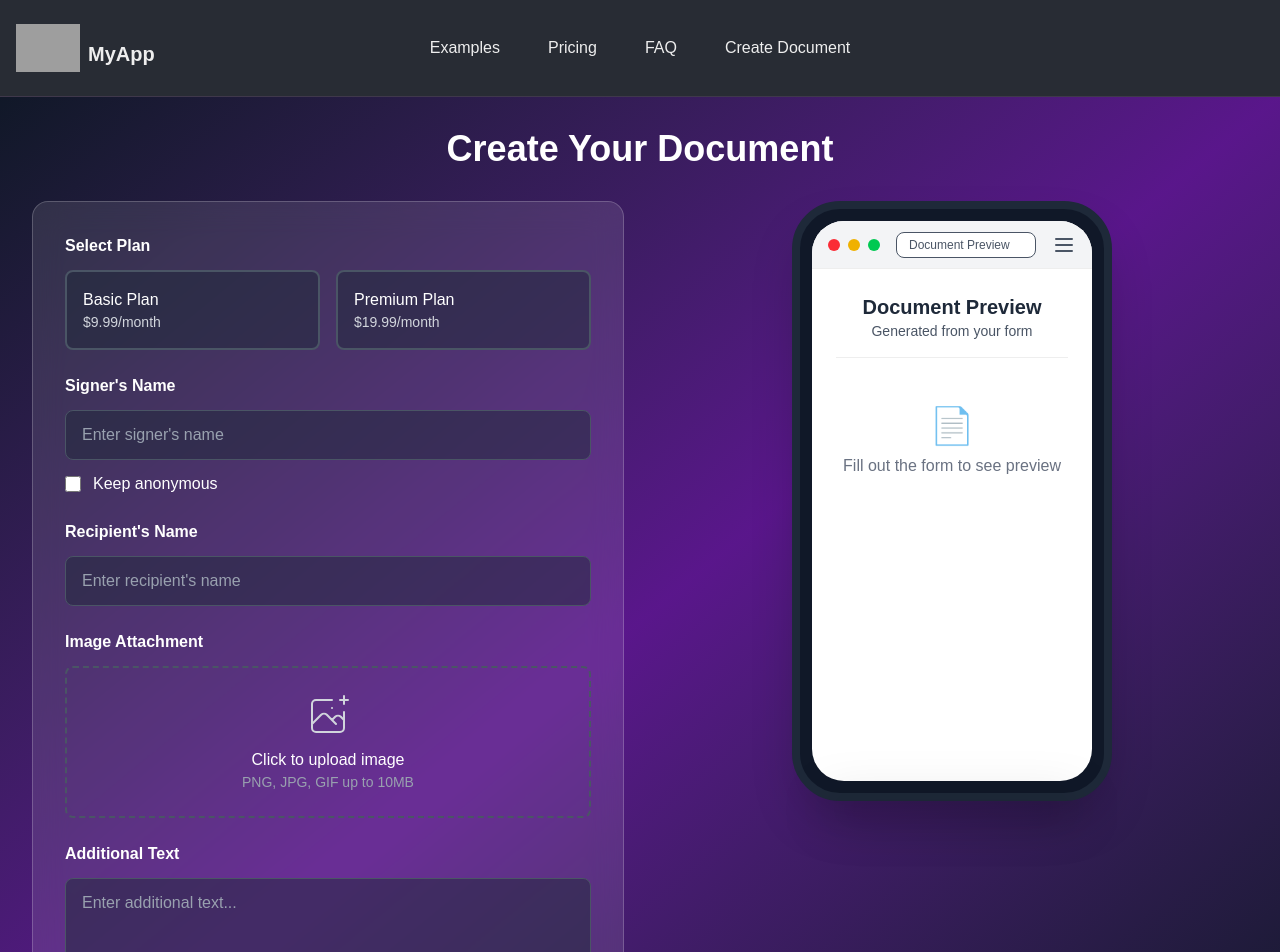
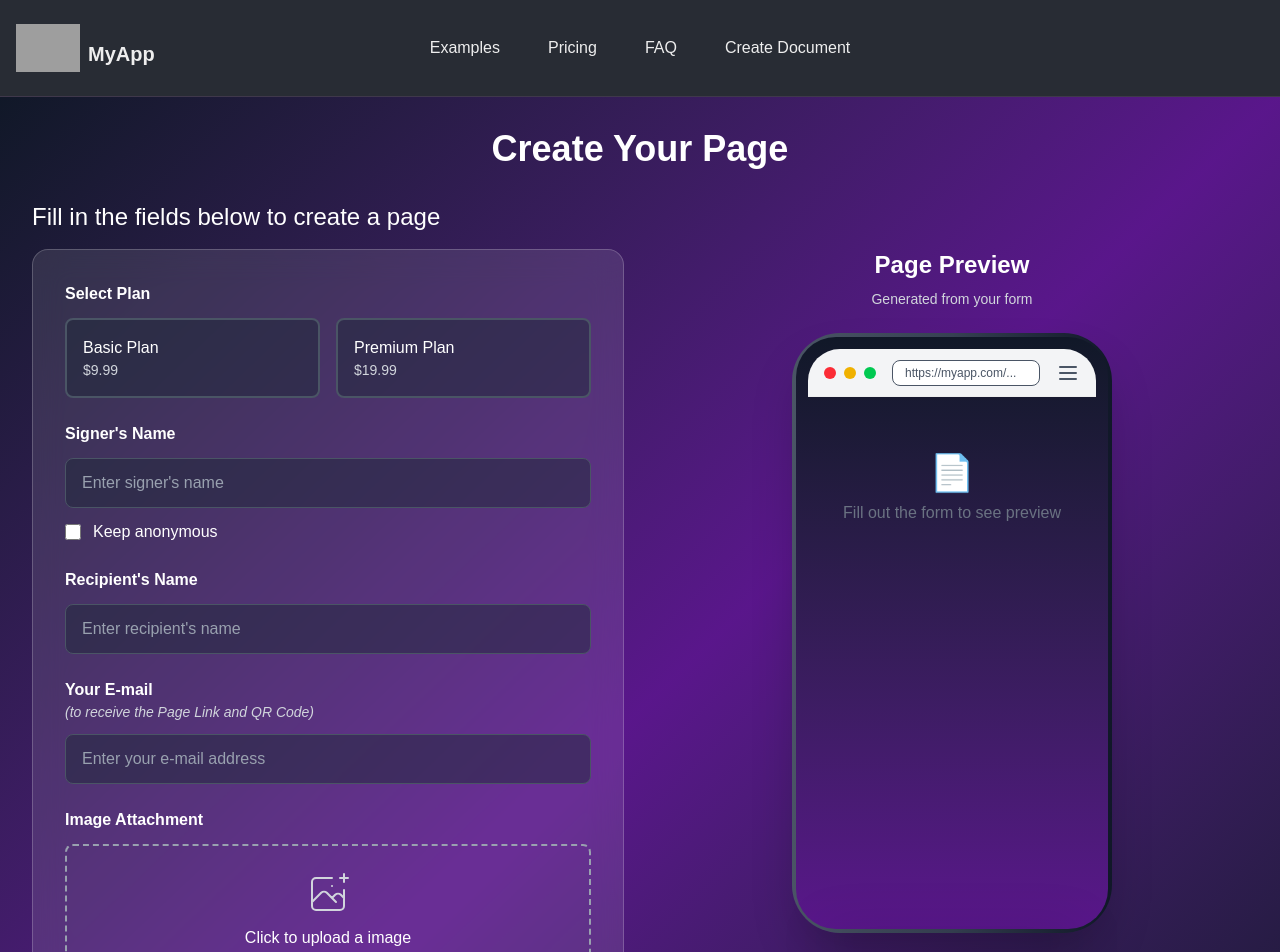
Before and after one commit to cesarcoppolasantos/one-page-template, a Next.js app: page /form in a window 1280 px wide. Shown: the top 952 px of the page. Built offline with nearby package versions, Linux system fonts and the light colour scheme; grey boxes are pictures that could not be loaded.

Commit message:
Added field validations

```diff
--- a/src/app/form/page.tsx
+++ b/src/app/form/page.tsx
@@ -1,22 +1,44 @@
 'use client';
 
 import { useState } from 'react';
+import { useRouter } from 'next/navigation';
 import { FormData } from '@/types';
 
 export default function FormPage() {
+  const router = useRouter();
   const [formData, setFormData] = useState<FormData>({
     plan: '',
     signerName: '',
     isAnonymous: false,
     recipientName: '',
+    email: '',
     image: null,
     text: ''
   });
 
   const [imagePreview, setImagePreview] = useState<string | null>(null);
+  const [errors, setErrors] = useState<{[key: string]: string}>({});
+  const [showImageWarning, setShowImageWarning] = useState(false);
+  const [showMessageWarning, setShowMessageWarning] = useState(false);
 
   const handleInputChange = (field: keyof FormData, value: string | boolean) => {
     setFormData(prev => ({ ...prev, [field]: value }));
+    // Clear error when user starts typing
+    if (errors[field]) {
+      setErrors(prev => ({ ...prev, [field]: '' }));
+    }
+    // Clear signer name error when anonymous is toggled
+    if (field === 'isAnonymous' && errors.signerName) {
+      setErrors(prev => ({ ...prev, signerName: '' }));
+    }
+    // Clear signer name when anonymous is selected
+    if (field === 'isAnonymous' && value === true) {
+      setFormData(prev => ({ ...prev, signerName: '' }));
+    }
+    // Clear content error when text is added or image is attached
+    if ((field === 'text' || field === 'image') && errors.content) {
+      setErrors(prev => ({ ...prev, content: '' }));
+    }
   };
 
   const handleImageChange = (e: React.ChangeEvent<HTMLInputElement>) => {
@@ -28,21 +50,92 @@ export default function FormPage() {
         setImagePreview(e.target?.result as string);
       };
       reader.readAsDataURL(file);
+      // Clear content error when image is attached
+      if (errors.content) {
+        setErrors(prev => ({ ...prev, content: '' }));
       }
+    }
+  };
+
+  const validateForm = () => {
+    const newErrors: {[key: string]: string} = {};
+
+    // Plan validation
+    if (!formData.plan) {
+      newErrors.plan = 'Please select a plan';
+    }
+
+    // Signer name validation (unless anonymous)
+    if (!formData.isAnonymous && !formData.signerName.trim()) {
+      newErrors.signerName = 'Please enter signer name or check anonymous';
+    }
+
+    // Recipient name validation
+    if (!formData.recipientName.trim()) {
+      newErrors.recipientName = 'Please enter recipient name';
+    }
+
+    // Email validation
+    if (!formData.email.trim()) {
+      newErrors.email = 'Please enter your valid e-mail address';
+    } else if (!/^[^\s@]+@[^\s@]+\.[^\s@]+$/.test(formData.email)) {
+      newErrors.email = 'Please enter a valid e-mail address';
+    }
+
+    // Message or image validation
+    if (!formData.text.trim() && !formData.image) {
+      newErrors.content = 'Please write a message or attach an image';
+    }
+
+    setErrors(newErrors);
+    return Object.keys(newErrors).length === 0;
   };
 
   const handleSubmit = (e: React.FormEvent) => {
     e.preventDefault();
+
+    if (!validateForm()) {
+      return;
+    }
+
+    // Check for warnings
+    if (!formData.image && !showImageWarning) {
+      setShowImageWarning(true);
+      return;
+    }
+
+    if (!formData.text.trim() && !showMessageWarning) {
+      setShowMessageWarning(true);
+      return;
+    }
+
+    // If we get here, proceed with submission
     console.log('Form submitted:', formData);
-    // Handle form submission here
+    router.push('/payment');
+  };
+
+  const handleConfirmSubmit = () => {
+    setShowImageWarning(false);
+    setShowMessageWarning(false);
+    console.log('Form submitted:', formData);
+    router.push('/payment');
+  };
+
+  const handleCancelSubmit = () => {
+    setShowImageWarning(false);
+    setShowMessageWarning(false);
   };
 
   return (
     <div className="min-h-screen bg-gradient-to-br from-gray-900 via-purple-900 to-gray-900 p-8">
       <div className="max-w-7xl mx-auto">
         <h1 className="text-4xl font-bold text-white text-center mb-8">
-          Create Your Document
+          Create Your Page
         </h1>
+
+        <h2 className="text-2xl text-white text-left mb-4">
+          Fill in the fields below to create a page
+        </h2>
 
         <div className="grid grid-cols-1 lg:grid-cols-2 gap-8">
           {/* Form Section */}
@@ -69,7 +162,7 @@ export default function FormPage() {
                         : 'border-gray-600 bg-gray-800/50 hover:border-gray-500'
                     }`}>
                       <div className="text-white font-medium">Basic Plan</div>
-                      <div className="text-gray-300 text-sm">$9.99/month</div>
+                      <div className="text-gray-300 text-sm">$9.99</div>
                     </div>
                   </label>
                   <label className="relative cursor-pointer">
@@ -87,10 +180,13 @@ export default function FormPage() {
                         : 'border-gray-600 bg-gray-800/50 hover:border-gray-500'
                     }`}>
                       <div className="text-white font-medium">Premium Plan</div>
-                      <div className="text-gray-300 text-sm">$19.99/month</div>
+                      <div className="text-gray-300 text-sm">$19.99</div>
                     </div>
                   </label>
                 </div>
+                {errors.plan && (
+                  <div className="text-red-400 text-sm mt-2">{errors.plan}</div>
+                )}
               </div>
 
               {/* Signer's Name with Anonymous Toggle */}
@@ -103,8 +199,10 @@ export default function FormPage() {
                     type="text"
                     value={formData.signerName}
                     onChange={(e) => handleInputChange('signerName', e.target.value)}
-                    placeholder="Enter signer's name"
-                    className="w-full px-4 py-3 bg-gray-800/50 border border-gray-600 rounded-lg text-white placeholder-gray-400 focus:outline-none focus:border-purple-500 transition-colors"
+                    placeholder={formData.isAnonymous ? "Anonymous" : "Enter signer's name"}
+                    className={`w-full px-4 py-3 bg-gray-800/50 border rounded-lg text-white placeholder-gray-400 focus:outline-none focus:border-purple-500 transition-colors ${
+                      errors.signerName ? 'border-red-500' : 'border-gray-600'
+                    }`}
                     disabled={formData.isAnonymous}
                   />
                   <label className="flex items-center space-x-3 cursor-pointer">
@@ -117,6 +215,9 @@ export default function FormPage() {
                     <span className="text-white">Keep anonymous</span>
                   </label>
                 </div>
+                {errors.signerName && (
+                  <div className="text-red-400 text-sm mt-2">{errors.signerName}</div>
+                )}
               </div>
 
               {/* Recipient's Name */}
@@ -129,8 +230,37 @@ export default function FormPage() {
                   value={formData.recipientName}
                   onChange={(e) => handleInputChange('recipientName', e.target.value)}
                   placeholder="Enter recipient's name"
-                  className="w-full px-4 py-3 bg-gray-800/50 border border-gray-600 rounded-lg text-white placeholder-gray-400 focus:outline-none focus:border-purple-500 transition-colors"
+                  className={`w-full px-4 py-3 bg-gray-800/50 border rounded-lg text-white placeholder-gray-400 focus:outline-none focus:border-purple-500 transition-colors ${
+                    errors.recipientName ? 'border-red-500' : 'border-gray-600'
+                  }`}
                 />
+                {errors.recipientName && (
+                  <div className="text-red-400 text-sm mt-2">{errors.recipientName}</div>
+                )}
+              </div>
+
+              {/* Email Field */}
+              <div>
+                <div className="mb-3">
+                  <label className="block text-white font-semibold">
+                    Your E-mail
+                  </label>
+                  <p className="text-gray-300 text-sm italic">
+                    (to receive the Page Link and QR Code)
+                  </p>
+                </div>
+                <input
+                  type="email"
+                  value={formData.email}
+                  onChange={(e) => handleInputChange('email', e.target.value)}
+                  placeholder="Enter your e-mail address"
+                  className={`w-full px-4 py-3 bg-gray-800/50 border rounded-lg text-white placeholder-gray-400 focus:outline-none focus:border-purple-500 transition-colors ${
+                    errors.email ? 'border-red-500' : 'border-gray-600'
+                  }`}
+                />
+                {errors.email && (
+                  <div className="text-red-400 text-sm mt-2">{errors.email}</div>
+                )}
               </div>
 
               {/* Image Attachment */}
@@ -138,10 +268,17 @@ export default function FormPage() {
                 <label className="block text-white font-semibold mb-3">
                   Image Attachment
                 </label>
-                <div className="border-2 border-dashed border-gray-600 rounded-lg p-6 text-center hover:border-purple-500 transition-colors">
+                <div className="flex items-center gap-4">
+                  {imagePreview && (
+                    <div className="flex-shrink-0">
+                      <img src={imagePreview} alt="Preview" className="w-32 h-32 object-cover rounded-lg" />
+                    </div>
+                  )}
+                  <div className="flex-1 border-2 border-dashed border-gray-400 rounded-lg p-6 text-center hover:border-purple-500 transition-colors">
                     <input
                       type="file"
                       accept="image/*"
+                      multiple={false}
                       onChange={handleImageChange}
                       className="hidden"
                       id="image-upload"
@@ -152,48 +289,58 @@ export default function FormPage() {
                           <path d="M28 8H12a4 4 0 00-4 4v20m32-12v8m0 0v8a4 4 0 01-4 4H12a4 4 0 01-4-4v-4m32-4l-3.172-3.172a4 4 0 00-5.656 0L28 28M8 32l9.172-9.172a4 4 0 015.656 0L28 28m0 0l4 4m4-24h8m-4-4v8m-12 4h.02" strokeWidth={2} strokeLinecap="round" strokeLinejoin="round" />
                         </svg>
                       </div>
-                    <div className="text-white font-medium">Click to upload image</div>
+                      <div className="text-white font-medium">
+                        {imagePreview ? 'Click to change the image' : 'Click to upload a image'}
+                      </div>
                       <div className="text-gray-400 text-sm">PNG, JPG, GIF up to 10MB</div>
                     </label>
                   </div>
-                {imagePreview && (
-                  <div className="mt-4">
-                    <img src={imagePreview} alt="Preview" className="w-32 h-32 object-cover rounded-lg" />
                 </div>
-                )}
               </div>
 
               {/* Text Field */}
               <div>
                 <label className="block text-white font-semibold mb-3">
-                  Additional Text
+                  Your Message
                 </label>
                 <textarea
                   value={formData.text}
                   onChange={(e) => handleInputChange('text', e.target.value)}
-                  placeholder="Enter additional text..."
+                  placeholder="Write a message..."
                   rows={4}
-                  className="w-full px-4 py-3 bg-gray-800/50 border border-gray-600 rounded-lg text-white placeholder-gray-400 focus:outline-none focus:border-purple-500 transition-colors resize-none"
+                  className={`w-full px-4 py-3 bg-gray-800/50 border rounded-lg text-white placeholder-gray-400 focus:outline-none focus:border-purple-500 transition-colors resize-none ${
+                    errors.content ? 'border-red-500' : 'border-gray-600'
+                  }`}
                 />
+                {errors.content && (
+                  <div className="text-red-400 text-sm mt-2">{errors.content}</div>
+                )}
               </div>
 
               {/* Submit Button */}
               <button
                 type="submit"
-                className="w-full bg-purple-600 hover:bg-purple-700 text-white font-semibold py-3 px-6 rounded-lg transition-colors duration-200 transform hover:scale-105"
+                className="w-full cursor-pointer bg-purple-600 hover:bg-purple-700 text-white font-semibold py-3 px-6 rounded-lg transition-colors duration-200 transform hover:scale-105"
               >
-                Create Document
+                Create Page
               </button>
             </form>
           </div>
 
           {/* Preview Section */}
-          <div className="flex justify-center items-start">
+          <div className="flex flex-col items-center">
+            {/* Preview Title */}
+            <div className="text-center mb-6">
+              <h2 className="text-2xl font-bold text-white mb-2">Page Preview</h2>
+              <p className="text-gray-300 text-sm">Generated from your form</p>
+            </div>
+
             <div className="relative">
               {/* Phone Frame */}
-              <div className="w-80 h-[600px] bg-gray-900 rounded-[3rem] p-3 shadow-2xl border-8 border-gray-800">
+              <div className="w-80 h-[600px] rounded-[3rem] p-1 shadow-2xl bg-gradient-to-r from-gray-600 via-gray-700 to-gray-900">
+                <div className="w-full h-full bg-gradient-to-t from-purple-900 to-gray-900 rounded-[2.5rem] p-3">
                   {/* Phone Screen */}
-                <div className="w-full h-full bg-white rounded-[2rem] overflow-hidden relative">
+                  <div className="w-full h-full bg-gray rounded-[2rem] overflow-hidden relative">
                   {/* Browser Header */}
                   <div className="bg-gray-100 h-12 flex items-center justify-between px-4 border-b">
                     <div className="flex items-center space-x-2">
@@ -203,7 +350,7 @@ export default function FormPage() {
                     </div>
                     <div className="flex-1 mx-4">
                       <div className="bg-white rounded-lg px-3 py-1 text-xs text-gray-600 border">
-                        Document Preview
+                        https://myapp.com/...
                       </div>
                     </div>
                     <div className="w-6 h-6">
@@ -215,19 +362,14 @@ export default function FormPage() {
 
                   {/* Document Content */}
                   <div className="p-6 space-y-4">
-                    {/* Header */}
-                    <div className="text-center border-b pb-4">
-                      <h2 className="text-xl font-bold text-gray-800">Document Preview</h2>
-                      <p className="text-gray-600 text-sm">Generated from your form</p>
-                    </div>
 
                     {/* Plan Info */}
-                    {formData.plan && (
+                    {/* {formData.plan && (
                       <div className="bg-gray-50 p-4 rounded-lg">
                         <div className="text-sm text-gray-600">Selected Plan:</div>
                         <div className="font-semibold text-gray-800 capitalize">{formData.plan}</div>
                       </div>
-                    )}
+                    )} */}
 
                     {/* Signer Info */}
                     {formData.signerName && !formData.isAnonymous && (
@@ -277,6 +419,7 @@ export default function FormPage() {
                   </div>
                 </div>
               </div>
+            </div>
 
               {/* Phone Shadow */}
               <div className="absolute -bottom-4 left-1/2 transform -translate-x-1/2 w-64 h-4 bg-black/20 rounded-full blur-xl"></div>
@@ -284,6 +427,68 @@ export default function FormPage() {
           </div>
         </div>
       </div>
+
+      {/* Image Warning Modal */}
+      {showImageWarning && (
+        <div className="fixed inset-0 bg-black/50 flex items-center justify-center z-50">
+          <div className="bg-gray-800 rounded-lg p-6 max-w-md mx-4">
+            <div className="text-center">
+              <div className="w-16 h-16 bg-yellow-500/20 rounded-full flex items-center justify-center mx-auto mb-4">
+                <svg className="w-8 h-8 text-yellow-500" fill="none" stroke="currentColor" viewBox="0 0 24 24">
+                  <path strokeLinecap="round" strokeLinejoin="round" strokeWidth={2} d="M12 9v2m0 4h.01m-6.938 4h13.856c1.54 0 2.502-1.667 1.732-2.5L13.732 4c-.77-.833-1.964-.833-2.732 0L3.732 16.5c-.77.833.192 2.5 1.732 2.5z" />
+                </svg>
+              </div>
+              <h3 className="text-xl font-bold text-white mb-2">No Image Attached</h3>
+              <p className="text-gray-300 mb-6">Are you sure you don&apos;t want to include an image on your page?</p>
+              <div className="flex gap-3">
+                <button
+                  onClick={handleCancelSubmit}
+                  className="flex-1 px-4 py-2 cursor-pointer bg-gray-600 text-white rounded-lg hover:bg-gray-700 transition-colors"
+                >
+                  Go Back
+                </button>
+                <button
+                  onClick={handleConfirmSubmit}
+                  className="flex-1 px-4 py-2 cursor-pointer bg-purple-600 text-white rounded-lg hover:bg-purple-700 transition-colors"
+                >
+                  Continue
+                </button>
+              </div>
+            </div>
+          </div>
+        </div>
+      )}
+
+      {/* Message Warning Modal */}
+      {showMessageWarning && (
+        <div className="fixed inset-0 bg-black/50 flex items-center justify-center z-50">
+          <div className="bg-gray-800 rounded-lg p-6 max-w-md mx-4">
+            <div className="text-center">
+              <div className="w-16 h-16 bg-yellow-500/20 rounded-full flex items-center justify-center mx-auto mb-4">
+                <svg className="w-8 h-8 text-yellow-500" fill="none" stroke="currentColor" viewBox="0 0 24 24">
+                  <path strokeLinecap="round" strokeLinejoin="round" strokeWidth={2} d="M12 9v2m0 4h.01m-6.938 4h13.856c1.54 0 2.502-1.667 1.732-2.5L13.732 4c-.77-.833-1.964-.833-2.732 0L3.732 16.5c-.77.833.192 2.5 1.732 2.5z" />
+                </svg>
+              </div>
+              <h3 className="text-xl font-bold text-white mb-2">No Message Written</h3>
+              <p className="text-gray-300 mb-6">Are you sure you don&apos;t want to write a message on your page?</p>
+              <div className="flex gap-3">
+                <button
+                  onClick={handleCancelSubmit}
+                  className="flex-1 px-4 py-2 cursor-pointer bg-gray-600 text-white rounded-lg hover:bg-gray-700 transition-colors"
+                >
+                  Go Back
+                </button>
+                <button
+                  onClick={handleConfirmSubmit}
+                  className="flex-1 px-4 py-2 cursor-pointer bg-purple-600 text-white rounded-lg hover:bg-purple-700 transition-colors"
+                >
+                  Continue
+                </button>
+              </div>
+            </div>
+          </div>
+        </div>
+      )}
     </div>
   );
 }
```
Lines whose indentation alone changed are shown as unchanged.
